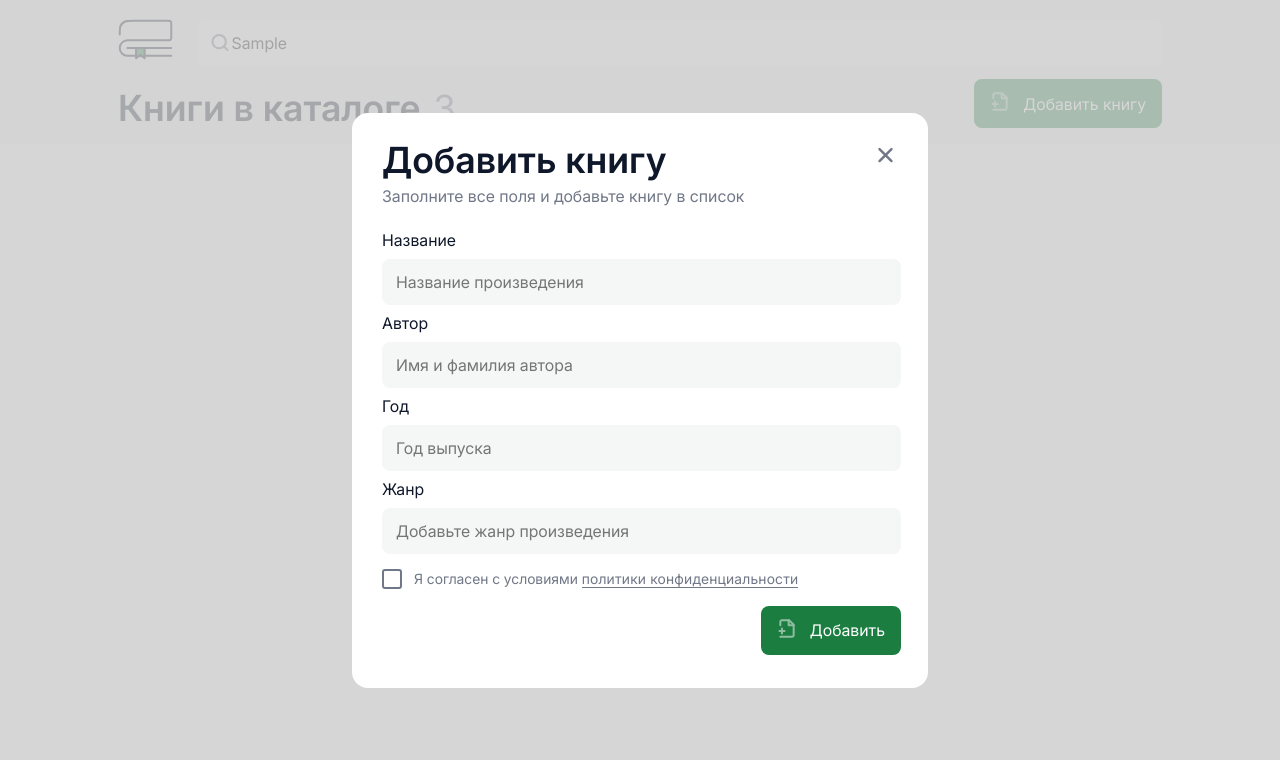
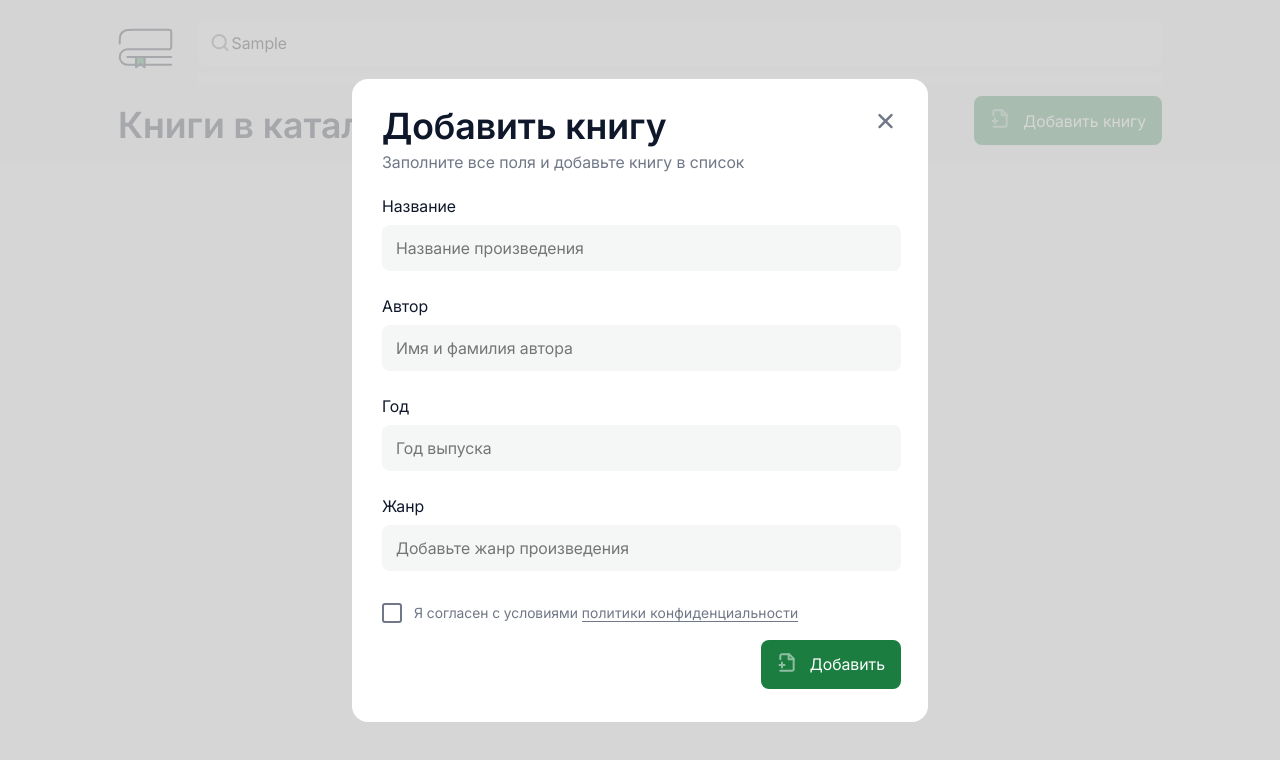
Before and after one commit to ase444ka/my-books, a Vue app: page / in a window 1280 px wide. Both pictures are taken after typing "Sample" into the empty fields and a click on the button "Добавить книгу". Shown: the top 760 px of the page. Built offline with nearby package versions, Linux system fonts and the light colour scheme.

Commit message:
add validations

```diff
--- a/src/App.vue
+++ b/src/App.vue
@@ -21,7 +21,6 @@ const openToEdit = (book) => {
 };
 
 const refresh = () => {
-  console.log('refrecccc')
   showModal.value = false;
   currentBook.value = null;
 };
@@ -32,7 +31,6 @@ const refreshAndUpdate = () => {
 };
 
 const saveBook = (book) => {
-  console.log('save')
   if (currentBook.value) {
     edit(book);
   } else {
@@ -42,17 +40,14 @@ const saveBook = (book) => {
 };
 
 const add = (book) => {
-  console.log('add')
   bookKeeper.createItem(book);
 };
 
 const edit = (book) => {
-  console.log('edit')
   bookKeeper.updateItem(book);
 };
 
 const remove = (book) => {
-  console.log('rremmoove')
   bookKeeper.deleteItem(book.id);
   refreshAndUpdate();
 };
--- /dev/null
+++ b/src/api/validatiions.js
@@ -0,0 +1,6 @@
+export const required = str => {
+  return !!str
+}
+export const isYear = str => /^[1-9]\d*/.test(str) && +str <= new Date().getFullYear()
+
+export const isText = str => /^[a-zA-Zа-яА-Я \-]*$/.test(str)
--- a/src/components/BookDialog.vue
+++ b/src/components/BookDialog.vue
@@ -1,13 +1,15 @@
 <script setup>
-import {ref, computed} from 'vue';
-import bookKeeper from '@/api/book-keeper.js';
+import {ref, computed, onMounted, onBeforeUnmount} from 'vue';
+
+
 const {book} = defineProps({
-  book: Object || null,
+  book: [Object, null],
 });
 const emit = defineEmits(['cancel', 'save', 'delete']);
+import {required, isYear, isText} from '@/api/validatiions.js';
 
 const currentBook = ref(
-  book || {
+  book ? {...book} : {
     title: '',
     author: '',
     year: null,
@@ -15,14 +17,71 @@ const currentBook = ref(
   }
 );
 
+const attemptedToSubmit = ref(false)
+
+const keyupHandler = e => {
+  if (e.key === 'Enter') {
+    setAllDirty()
+  }
+  if (e.key === 'Escape') {
+    emit('cancel')
+  }
+}
+
+onMounted(() => {
+  document.addEventListener('keyup', keyupHandler)
+})
+
+onBeforeUnmount(() => {
+  document.removeEventListener('keyup', keyupHandler)
+})
+
+const isAgree = ref(false);
+
+const validations = {
+  title: {
+    validate: required,
+    errorMessage: 'обязательное поле',
+  },
+  author: {
+    validate: required,
+    errorMessage: 'обязательное поле',
+  },
+  year: {
+    validate: isYear,
+    errorMessage: 'укажите год',
+  },
+  genre: {
+    validate: isText,
+    errorMessage: 'разрешены только буквы, пробелы и дефисы',
+  },
+};
+
+const cleans = ref(Object.fromEntries(Object.keys(currentBook.value).map((k) => [k, true])));
+
+const setDirty = (field) => (cleans.value[field] = false);
+
+const states = computed(() => {
+  const states = {};
+  Object.keys(validations).forEach((key) => {
+    states[key] = cleans.value[key]
+      ? 'clean'
+      : validations[key].validate(currentBook.value[key])
+      ? 'success'
+      : 'error';
+  });
+  return states;
+});
+
 const isDeleting = ref(false);
 
-const process = (e) => {
-  if (e.target.matches('.modal__backdrop')) {
-    console.log('lllll');
+const processMouse = (e) => {
+  if (e.target?.matches('.modal__backdrop')) {
     emit('cancel');
   }
 };
+
+
 
 const title = computed(() => {
   return book ? 'Редактировать книгу' : 'Добавить книгу';
@@ -35,17 +94,38 @@ const tooltip = computed(() => {
 });
 
 const startDeleting = () => {
-  console.log('deletinggg');
   isDeleting.value = true;
 };
 
 const cancelDeleting = () => {
   isDeleting.value = false;
 };
+
+
+
+const savingDisabled = computed(() => {
+  return !isAgree.value || Object.entries(currentBook.value).filter(e => e[0] !== 'id').some(e =>  !validations[e[0]].validate(e[1]))
+})
+
+
+const setAllDirty = () => {
+  attemptedToSubmit.value = true
+  Object.keys(currentBook.value).forEach((key) => {
+    setDirty(key)
+  })
+}
+
+const trySaving = () => {
+  if (savingDisabled.value) return
+  emit('save', currentBook.value)
+}
+
+
+
 </script>
 
 <template>
-  <div class="modal__backdrop" @click="process">
+  <div class="modal__backdrop" @mousedown="processMouse"  @keyup.enter="setAllDirty"  @keyup.esc="$emit('cancel')" @submit="trySaving">
     <div class="modal__window">
       <div class="modal__title">
         <h1>{{ title }}</h1>
@@ -54,28 +134,45 @@ const cancelDeleting = () => {
         </MyButton>
       </div>
       <p class="modal__tooltip">{{ tooltip }}</p>
-      <form class="modal__form" @submit.prevent="$emit('save', currentBook)">
+      <form class="modal__form" @submit.prevent="trySaving">
         <MyInput
+          :state="states.title"
+          :errorMessage="validations.title.errorMessage"
+          @blur="setDirty('title')"
           label="Название"
           placeholder="Название произведения"
           v-model="currentBook.title"
+          tabindex="1"
         />
         <MyInput
+          :state="states.author"
+          :errorMessage="validations.author.errorMessage"
+          @blur="setDirty('author')"
           label="Автор"
           placeholder="Имя и фамилия автора"
           v-model="currentBook.author"
+          tabindex="2"
         />
         <MyInput
+          :state="states.year"
+          :errorMessage="validations.year.errorMessage"
+          @blur="setDirty('year')"
           label="Год"
           placeholder="Год выпуска"
           v-model="currentBook.year"
+          tabindex="3"
         />
         <MyInput
+          :state="states.genre"
+          :errorMessage="validations.genre.errorMessage"
+          @blur="setDirty('genre')"
           label="Жанр"
           placeholder="Добавьте жанр произведения"
           v-model="currentBook.genre"
+          tabindex="4"
         />
-        <MyCheckbox>
+
+        <MyCheckbox v-model="isAgree" :isError="!isAgree && attemptedToSubmit" tabindex="5" lol="pop">
           Я согласен с условиями <a href="#">политики конфиденциальности</a>
         </MyCheckbox>
         <Transition>
@@ -96,12 +193,12 @@ const cancelDeleting = () => {
           <MyButton type="button" @click="startDeleting">
             <use href="../assets/sprites.svg#trash"></use>
           </MyButton>
-          <MyButton type="submit" text="Сохранить">
+          <MyButton type="submit" text="Сохранить"    @click="setAllDirty">
             <use href="../assets/sprites.svg#add"></use>
           </MyButton>
         </div>
         <div class="modal__actions" v-else>
-          <MyButton type="submit" text="Добавить">
+          <MyButton type="submit" text="Добавить"  @click="setAllDirty">
             <use href="../assets/sprites.svg#add"></use>
           </MyButton>
         </div>
--- a/src/components/ui/MyCheckbox.vue
+++ b/src/components/ui/MyCheckbox.vue
@@ -1,15 +1,19 @@
 <script setup>
+import {computed} from 'vue'
 const model = defineModel();
-const {label} = defineProps({
+const {label, isError} = defineProps({
   label: String,
+  isError: Boolean,
 });
+
+const stateClass = computed(() => isError ? 'checkbox__control_state_error' : '')
 </script>
 
 <template>
   <label class="checkbox">
-    <input type="checkbox" class="checkbox__input" />
+    <input type="checkbox" class="checkbox__input" v-model="model"  v-bind="$attrs" />
     <div class="checkbox__state">
-      <div class="checkbox__control">
+      <div class="checkbox__control" :class="stateClass">
         <svg class="checkbox__icon">
           <use href="../../assets/sprites.svg#check"></use>
         </svg>
@@ -59,6 +63,9 @@ const {label} = defineProps({
     display: flex;
     align-items: center;
     justify-content: center;
+    &_state_error {
+      border: 2px solid var(--color-danger);
+    }
     @media screen and (max-width: 1024px) {
       width: 14px;
       height: 14px;
--- a/src/components/ui/MyInput.vue
+++ b/src/components/ui/MyInput.vue
@@ -3,26 +3,31 @@ import {computed} from 'vue';
 
 const model = defineModel();
 
-const {label, errorMessage, placeholder, isSuccess} = defineProps({
+const {label, errorMessage, placeholder, state, isSuccess} = defineProps({
   label: String,
   errorMessage: String,
   placeholder: String,
-  isSuccess: {
-    type: Boolean,
-    default: false,
-  }
+  state: {
+    validator(value) {
+      return ['clean', 'success', 'error'].includes(value);
+    },
+    default: 'clean',
+  },
 });
 
+const emit = defineEmits(['blur', 'focus']);
+
 const stateClass = computed(() => {
-  if (errorMessage) {
-    return 'input__input_state_error'
+  if (state === 'error') {
+    return 'input__input_state_error';
   }
-  if (isSuccess) {
-    return 'input__input_state_success'
+  if (state === 'success') {
+    return 'input__input_state_success';
   }
-  return ''
-})
+  return '';
+});
 
+const showError = computed(() => !!errorMessage && state === 'error')
 </script>
 
 <template>
@@ -35,11 +40,11 @@ const stateClass = computed(() => {
     <div class="input__input" :class="stateClass">
       <slot name="prepend-icon"></slot>
 
-      <input type="text" v-model="model" :placeholder="placeholder" />
+      <input type="text" v-model="model" :placeholder="placeholder" @focus="$emit('focus')" @blur="$emit('blur')" />
       <slot name="append-icon"></slot>
     </div>
 
-    <div class="input__error note" v-if="errorMessage">{{ errorMessage }}</div>
+    <div class="input__error note"><span v-if="showError">{{ errorMessage }}</span></div>
   </label>
 </template>
 
@@ -99,6 +104,7 @@ const stateClass = computed(() => {
   &__error {
     color: var(--color-danger);
     padding-left: 17px;
+    height: 10px;
     @media screen and (max-width: 1024px) {
       margin-top: -3px;
     }
```
